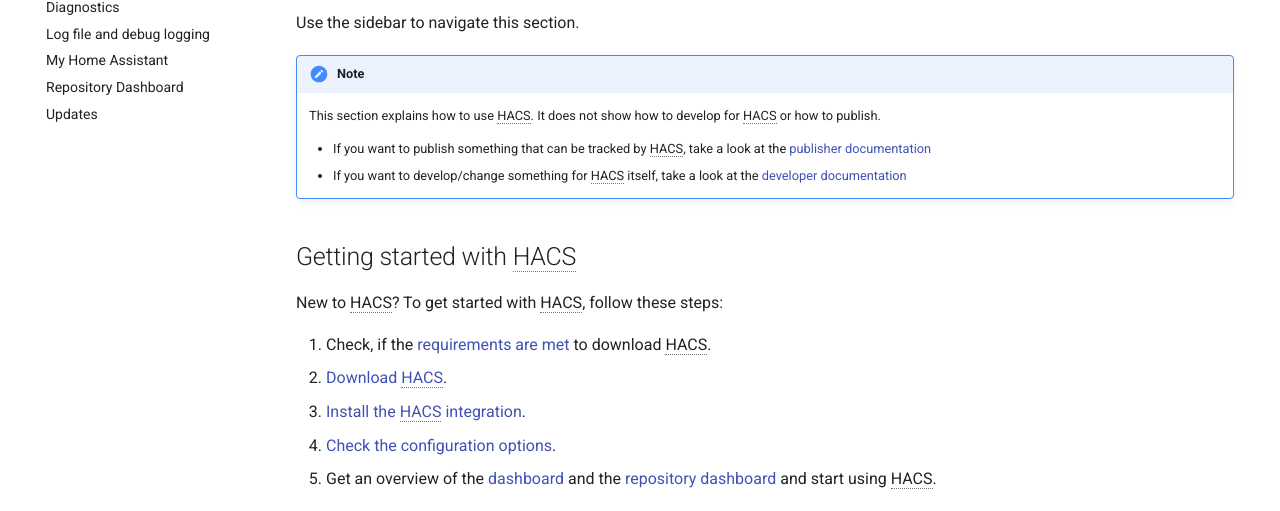
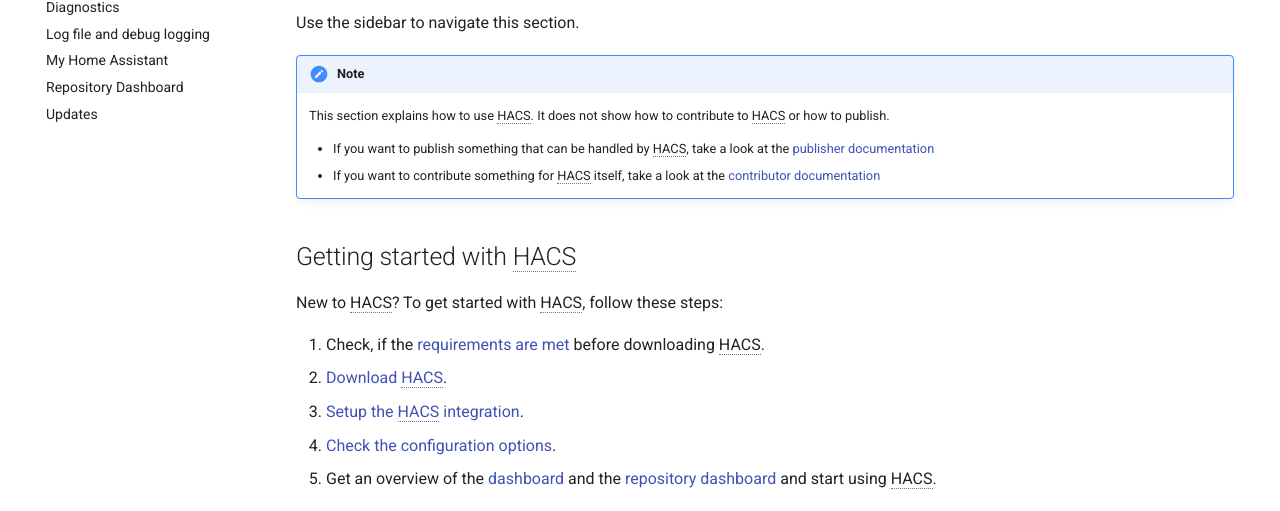
Before and after one commit to hacs/documentation, an MkDocs documentation site: the page built from source/docs/use/index.md, in a window 1280 px wide and 1221 px high. Shown: the part 341-852 px from the top of the window. Built offline with MkDocs 1.6.1 and Material for MkDocs 9.7.7, drawn with Linux system fonts in a browser that asks for light colours; emoji names are drawn with the system emoji font; plug-ins that fetch from the network failed and are left out; comment, search, counter and statistics services are not loaded.

Commit message:
Apply suggestions from code review
Co-authored-by: Joakim Sørensen <joasoe@gmail.com>

```diff
--- a/source/docs/use/index.md
+++ b/source/docs/use/index.md
@@ -9,17 +9,17 @@ This is the beginning of the user documentation for HACS.
 Use the sidebar to navigate this section.
 
 !!! note
-    This section explains how to use HACS. It does not show how to develop for HACS or how to publish.
+    This section explains how to use HACS. It does not show how to contribute to HACS or how to publish.
 
-    - If you want to publish something that can be tracked by HACS, take a look at the [publisher documentation](/docs/publish/index.md)
-    - If you want to develop/change something for HACS itself, take a look at the [developer documentation](/docs/contribute/index.md)
+    - If you want to publish something that can be handled by HACS, take a look at the [publisher documentation](/docs/publish/index.md)
+    - If you want to contribute something for HACS itself, take a look at the [contributor documentation](/docs/contribute/index.md)
 
 ## Getting started with HACS
 
 New to HACS? To get started with HACS, follow these steps:
 
-1. Check, if the [requirements are met](/docs/use/download/prerequisites.md) to download HACS.
+1. Check, if the [requirements are met](/docs/use/download/prerequisites.md) before downloading HACS.
 2. [Download HACS](/docs/use/download/download.md).
-3. [Install the HACS integration](/docs/use/configuration/basic.md).
+3. [Setup the HACS integration](/docs/use/configuration/basic.md).
 4. [Check the configuration options](/docs/use/configuration/options.md).
 5. Get an overview of the [dashboard](/docs/use/dashboard.md) and the [repository dashboard](/docs/use/repository_dashboard.md) and start using HACS.
```
